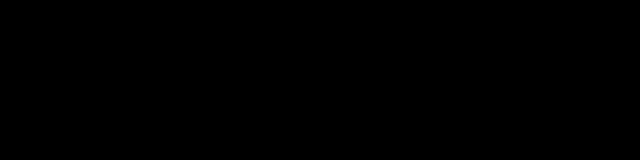
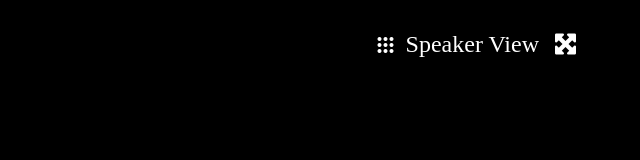
Before and after one commit to Mariosam2/html-css-zoom, a plain HTML site: page index.html in a window 1280 px wide. Shown: the whole page, without its empty margins (640-1280 px from the left). Drawn offline with nearby package versions, Linux system fonts and the light colour scheme.

Commit message:
working on header

```diff
--- a/assets/css/style.css
+++ b/assets/css/style.css
@@ -1,3 +1,9 @@
+:root {
+    --var-grey: #4A4A4A;
+    --var-darkgrey: #222222;
+}
+
+
 * {
     box-sizing: border-box;
     margin: 0;
@@ -9,3 +15,62 @@ body {
     width: 100vw;
     background-color: black;
 }
+
+
+/* Utility */
+
+.d-flex {
+    display: flex;
+}
+
+.flex-end {
+    justify-content: flex-end;
+}
+
+
+.align-center {
+    align-items: center;
+}
+
+
+/* #region header */
+
+
+.view {
+
+    color: white;
+    padding: 1rem;
+    font-size: 24px;
+}
+
+.view span {
+    vertical-align: middle;
+}
+
+.fullscreen i {
+    color: white;
+    padding: 1rem;
+
+}
+
+
+.text {
+    padding-left: 0.5rem;
+    background-color: ;
+
+}
+
+
+
+/* #endregion header*/
+
+
+/* #region main */
+
+/* #endregion main*/
+
+
+
+/* #region footer */
+
+/* #endregion footer*/
--- a/index.html
+++ b/index.html
@@ -4,10 +4,29 @@
     <meta charset="UTF-8">
     <meta http-equiv="X-UA-Compatible" content="IE=edge">
     <meta name="viewport" content="width=device-width, initial-scale=1.0">
-    <title>Document</title>
+    <title>Zoom</title>
+    <link rel="stylesheet" href="https://cdnjs.cloudflare.com/ajax/libs/font-awesome/6.2.0/css/all.min.css" integrity="sha512-xh6O/CkQoPOWDdYTDqeRdPCVd1SpvCA9XXcUnZS2FmJNp1coAFzvtCN9BmamE+4aHK8yyUHUSCcJHgXloTyT2A==" crossorigin="anonymous" referrerpolicy="no-referrer" />
+    <link rel="stylesheet" href="https://fonts.googleapis.com/css2?family=Material+Symbols+Outlined:opsz,wght,FILL,GRAD@48,400,0,0" />
+
     <link rel="stylesheet" href="./assets/css/style.css">
 </head>
 <body>
 
+    <header id="site_header">
+        <div class="view d-flex flex-end">
+            <div class="speaker-view d-flex align-center">
+                <span class="material-symbols-outlined">apps</span>
+                <span class="text">Speaker View</span>
+            </div>
+            <span class="fullscreen d-flex align-center"><i class="fa-solid fa-maximize"><i><span>
+
+
+        </div>
+
+    </header>
+
+    <main id="site_main"></main>
+    <footer id="site_footer"></footer>
+
 </body>
 </html>
```
